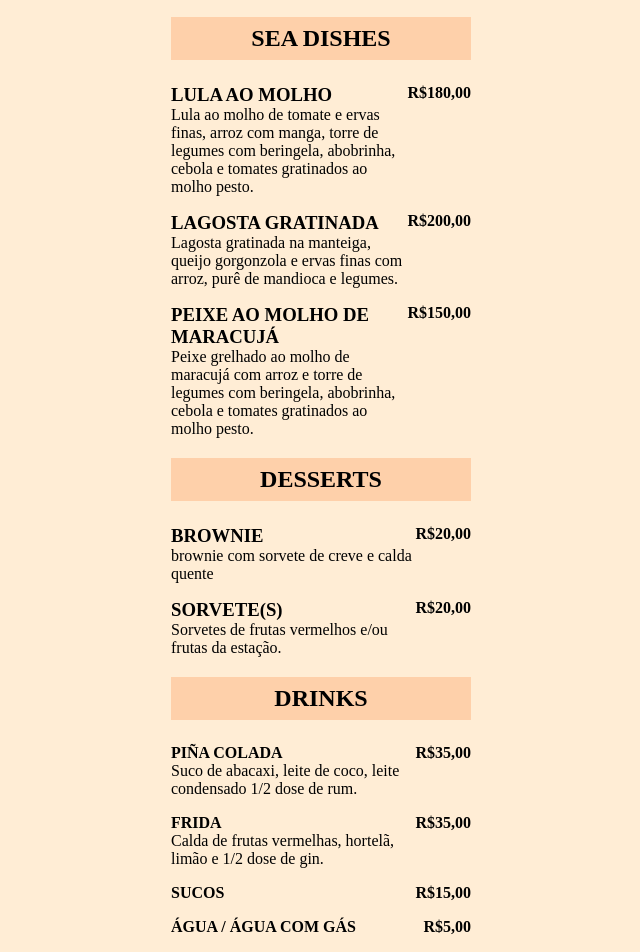
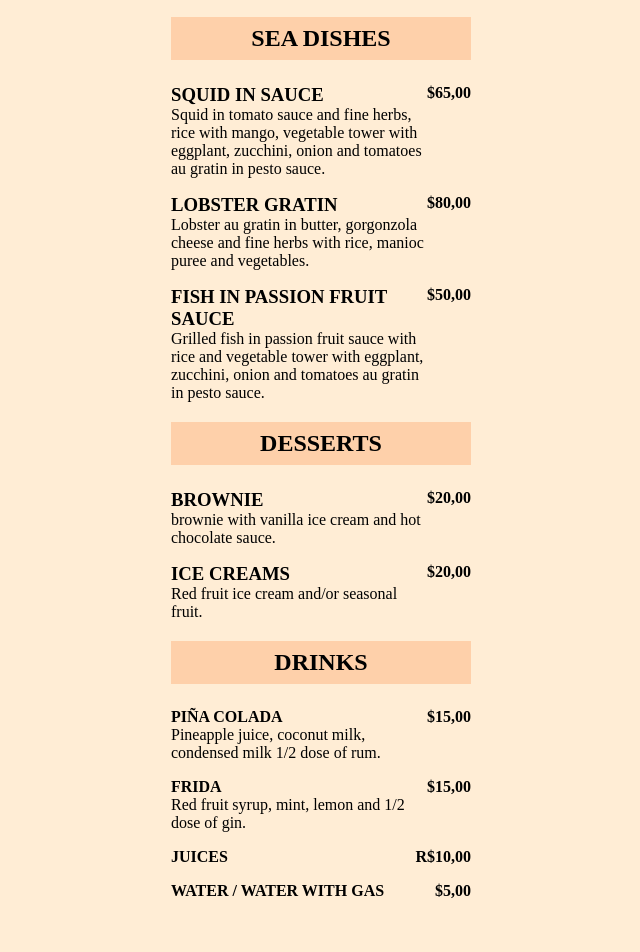
Before and after one commit to HolaandesVoador/J-J-Delicous, a plain HTML site: page index.html in a window 1280 px wide. Shown: the part 124-1076 px from the top of the page, without its empty margins (319-959 px from the left). After the commit the page ends 1040 px from the top, so only its background shows below. Drawn offline with Linux system fonts and the light colour scheme.

Commit message:
Atualização menu ingles

```diff
--- a/index.html
+++ b/index.html
@@ -18,7 +18,7 @@
 
     <header class=apresentation>
       <h1>J&J <span>Delicious</span></h1>
-    <p>Aberto todos os dias. 18h - 22h</p>
+      <p>Open all days. 6pm - 10pm</p>
     </header>
 
       <section class=product-and-description>
@@ -27,38 +27,39 @@
         <ul>
          <li>
           <div class=product-and-details>
-          <h3>Lula ao molho</h3>
-           <p>Lula ao molho de tomate e ervas finas, arroz com manga,
-            torre de legumes com beringela, abobrinha, cebola e tomates gratinados ao molho pesto.</p>
+            <h3>squid in sauce</h3>
+             <p>Squid in tomato sauce and fine herbs, rice with mango,
+              vegetable tower with eggplant, zucchini, onion and tomatoes au gratin in pesto sauce.</p>
           </div>
 
           <Strong>
-          R$180,00
+            $65,00
           </strong>
          </li>
 
 
          <li>
           <div class=product2-and-details>
-          <h3>Lagosta Gratinada</h3>
-           <p>Lagosta gratinada na manteiga, queijo gorgonzola e ervas finas  com arroz, purê de mandioca e legumes.</p>
+            <h3>Lobster Gratin</h3>
+             <p>Lobster au gratin in butter, gorgonzola cheese and fine herbs with rice, manioc puree and vegetables.</p>
              </div>
 
           <Strong>
-          R$200,00
+            $80,00
           </strong>
          </li>
 
 
           <li>
           <div class=product3-and-details>
-          <h3>Peixe ao molho de maracujá</h3>
-           <p>Peixe grelhado ao molho de maracujá com arroz e torre de legumes com beringela, abobrinha, cebola e tomates gratinados ao molho pesto.     </p>
+            <h3>Fish in passion fruit sauce</h3>
+             <p>Grilled fish in passion fruit sauce with rice and vegetable tower with eggplant, zucchini, onion and tomatoes au gratin in pesto sauce.
+  </p>
 
             </div>
 
           <Strong>
-          R$150,00
+            $50,00
           </strong>
           </li>
 
@@ -68,11 +69,12 @@
           <li>
            <div class=product4-and-details>
            <h3>Brownie</h3>
-           <p>brownie com sorvete de creve e calda quente</p>
+             <p>brownie with vanilla ice cream and hot chocolate sauce.
+  </p>
            </div>
 
           <Strong>
-          R$20,00
+            $20,00
           </strong>
 
 
@@ -80,12 +82,13 @@
 
           <li>
           <div class=product5-and-details>
-          <h3>Sorvete(s)</h3>
-           <p>Sorvetes de frutas vermelhos e/ou frutas da estação.</p>
+            <h3>Ice creams
+  </h3>
+             <p>Red fruit ice cream and/or seasonal fruit.</p>
           </div>
 
           <Strong>
-          R$20,00
+            $20,00
           </strong>
 
 
@@ -97,11 +100,11 @@
          <li>
           <div class=product-and-details>
             <h4>Piña Colada</h4>
-           <p>Suco de abacaxi, leite de coco, leite condensado 1/2 dose de rum.</p>
+             <p>Pineapple juice, coconut milk, condensed milk 1/2 dose of rum.</p>
           </div>
 
           <Strong>
-          R$35,00
+            $15,00
           </strong>
           </li>
 
@@ -109,35 +112,35 @@
           <li>
           <div class=product-and-details>
             <h4>Frida</h4>
-           <p>Calda de frutas vermelhas, hortelã, limão e 1/2 dose de gin.</p>
+             <p>Red fruit syrup, mint, lemon and 1/2 dose of gin.</p>
           </div>
 
           <Strong>
-          R$35,00
+            $15,00
           </strong>
           </li>
 
 
         <li>
           <div class=product-and-details>
-          <h4>Sucos</h4>
+            <h4>Juices</h4>
              <p></p>
           </div>
 
           <Strong>
-          R$15,00
+            R$10,00
           </strong>
           </li>
 
 
           <li>
           <div class=product-and-details>
-          <h4>Água / água com gás</h4>
+            <h4>Water / water with gas</h4>
              <p></p>
           </div>
 
           <Strong>
-          R$5,00
+            $5,00
           </strong>
           </li>
 
```
Lines whose indentation alone changed are shown as unchanged.
